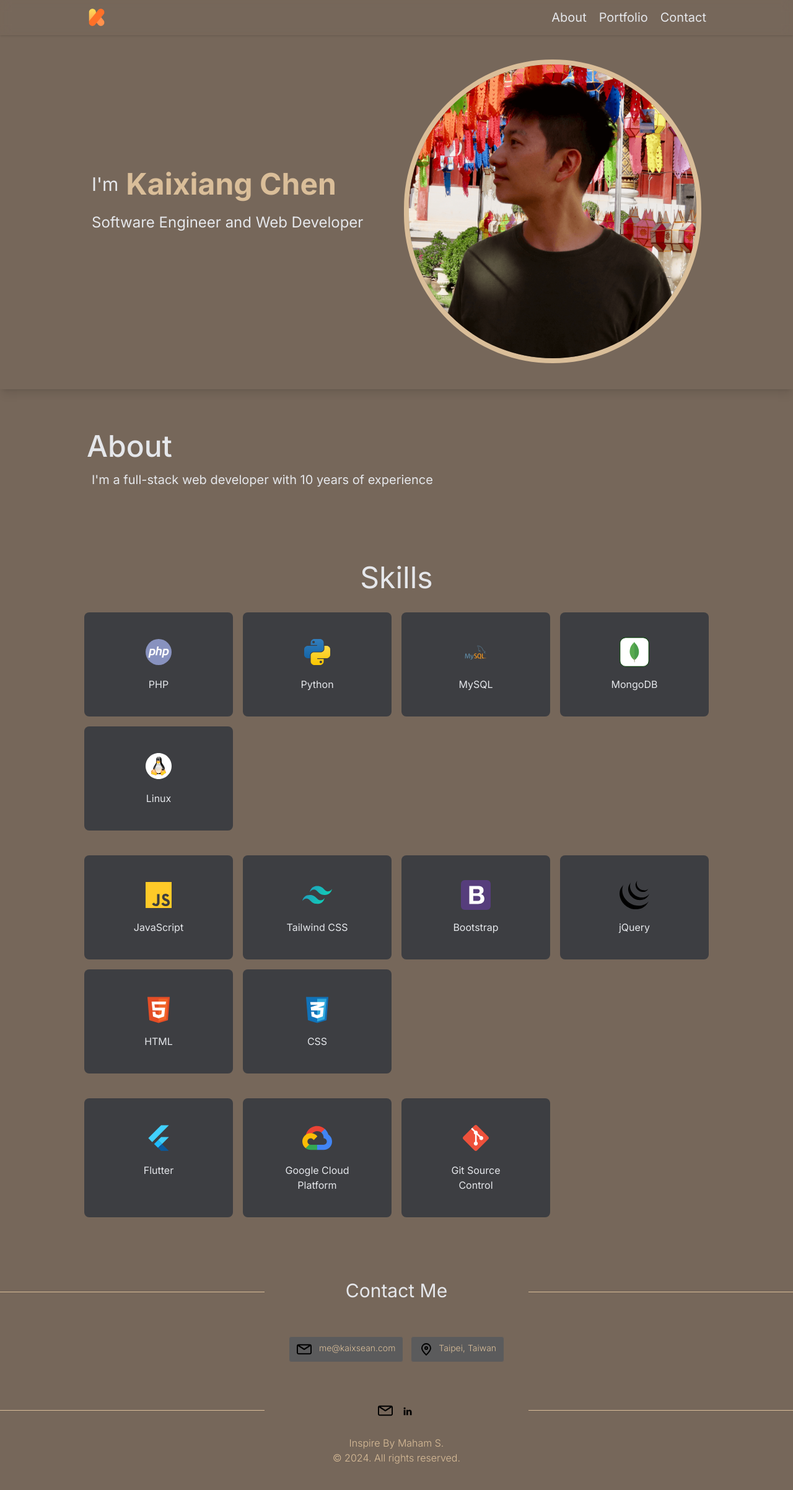
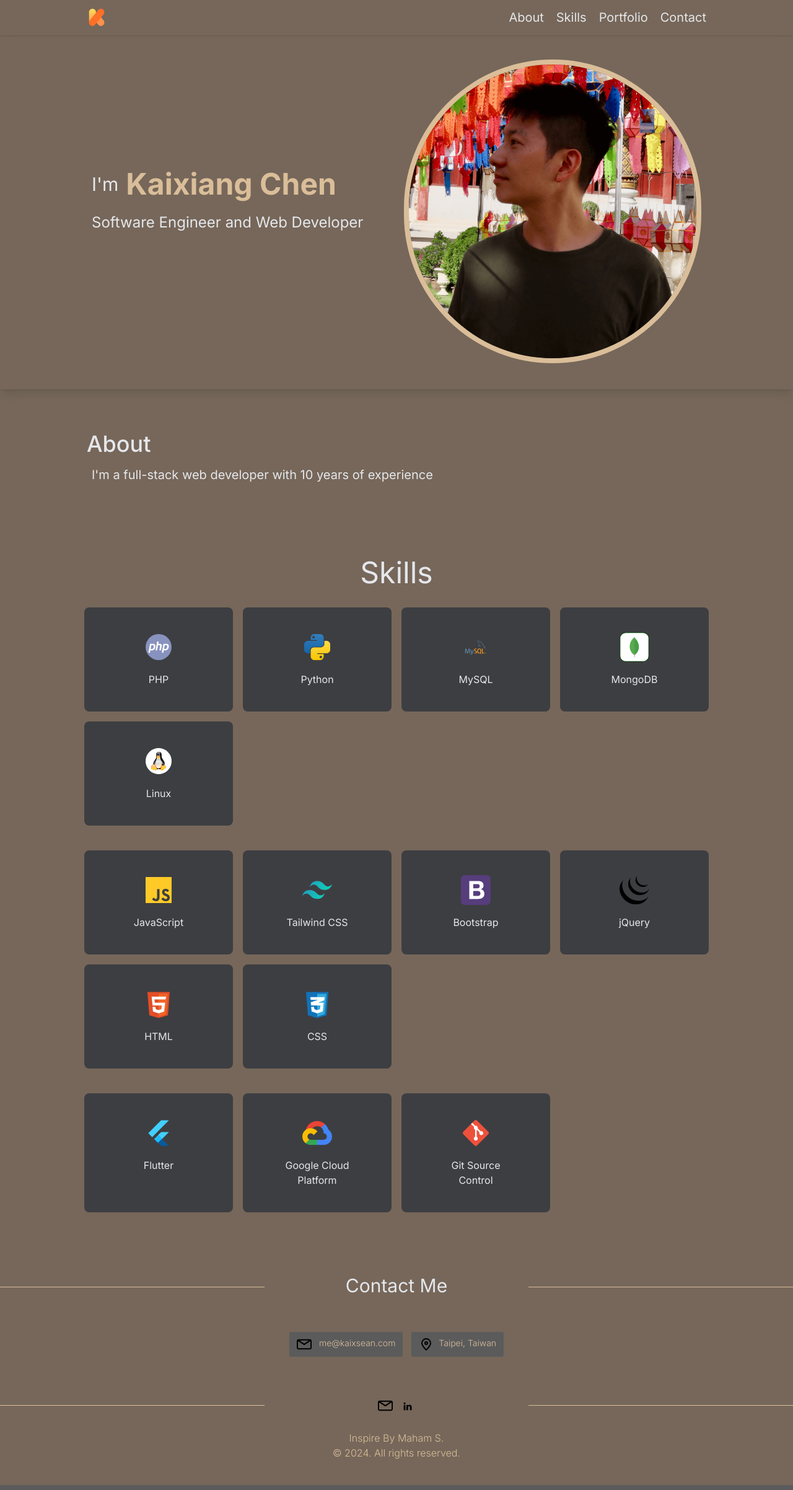
Before and after one commit to kaixsean/portfolio.kaixsean.com, a Next.js app: page / in a window 1280 px wide. Shown: the whole page at 62% size. Built offline with nearby package versions, Linux system fonts and the light colour scheme.

Commit message:
feat: add Navbar link to scroll

```diff
--- a/src/app/globals.css
+++ b/src/app/globals.css
@@ -7,3 +7,7 @@
     text-wrap: balance;
   }
 }
+
+html {
+  scroll-behavior: smooth;
+}
--- a/src/app/layouts/About.jsx
+++ b/src/app/layouts/About.jsx
@@ -1,7 +1,9 @@
 function About() {
   return (
     <div className="my-5 container mx-auto max-w-5xl py-10 px-3">
-      <h6 className="text-3xl md:text-5xl py-2 font-medium">About</h6>
+      <h6 id="about" className="text-3xl md:text-4xl py-2 font-medium">
+        About
+      </h6>
       <div className="p-2 text-md md:text-xl">
         I&apos;m a full-stack web developer with 10 years of experience
       </div>
--- a/src/app/layouts/Contact.jsx
+++ b/src/app/layouts/Contact.jsx
@@ -10,7 +10,9 @@ function Contact() {
       </div>
       <div className="absolute inset-x-0 top-0">
         <div className="container mx-auto max-w-5xl">
-          <div className="text-center text-3xl">Contact Me</div>
+          <h6 id="contact" className="text-center text-3xl">
+            Contact Me
+          </h6>
           <div className="flex flex-row space-x-3 justify-center my-14">
             <div className="border px-3 py-2 rounded border-customBrown-500 dark:border-customBlack-900 bg-customBrown-700 dark:bg-customBlack-900">
               <a
--- a/src/app/layouts/Navbar.jsx
+++ b/src/app/layouts/Navbar.jsx
@@ -1,5 +1,6 @@
 'use client'
 import Image from 'next/image'
+import Link from 'next/link'
 import { useState } from 'react'
 import clsx from 'clsx'
 
@@ -90,9 +91,16 @@ function Navbar() {
           </div>
         </div>
         <ul id="menu-mobile" className="hidden md:flex flex-row space-x-5">
-          <li className="text-xl">About</li>
+          <li className="text-xl">
+            <Link href="#about">About</Link>
+          </li>
+          <li className="text-xl">
+            <Link href="#skills">Skills</Link>
+          </li>
           <li className="text-xl">Portfolio</li>
-          <li className="text-xl">Contact</li>
+          <li className="text-xl">
+            <Link href="#contact">Contact</Link>
+          </li>
         </ul>
       </div>
     </div>
--- a/src/app/page.js
+++ b/src/app/page.js
@@ -36,7 +36,9 @@ export default function Home() {
         <Intro />
         <About />
         <div className="px-2 my-5 container mx-auto max-w-5xl py-10">
-          <div className="text-5xl text-center my-3">Skills</div>
+          <h6 id="skills" className="text-5xl text-center my-3">
+            Skills
+          </h6>
           <SkillSide skills={BackendDATA} />
           <SkillSide skills={FrontendDATA} />
           <SkillSide skills={OtherDATA} />
```
